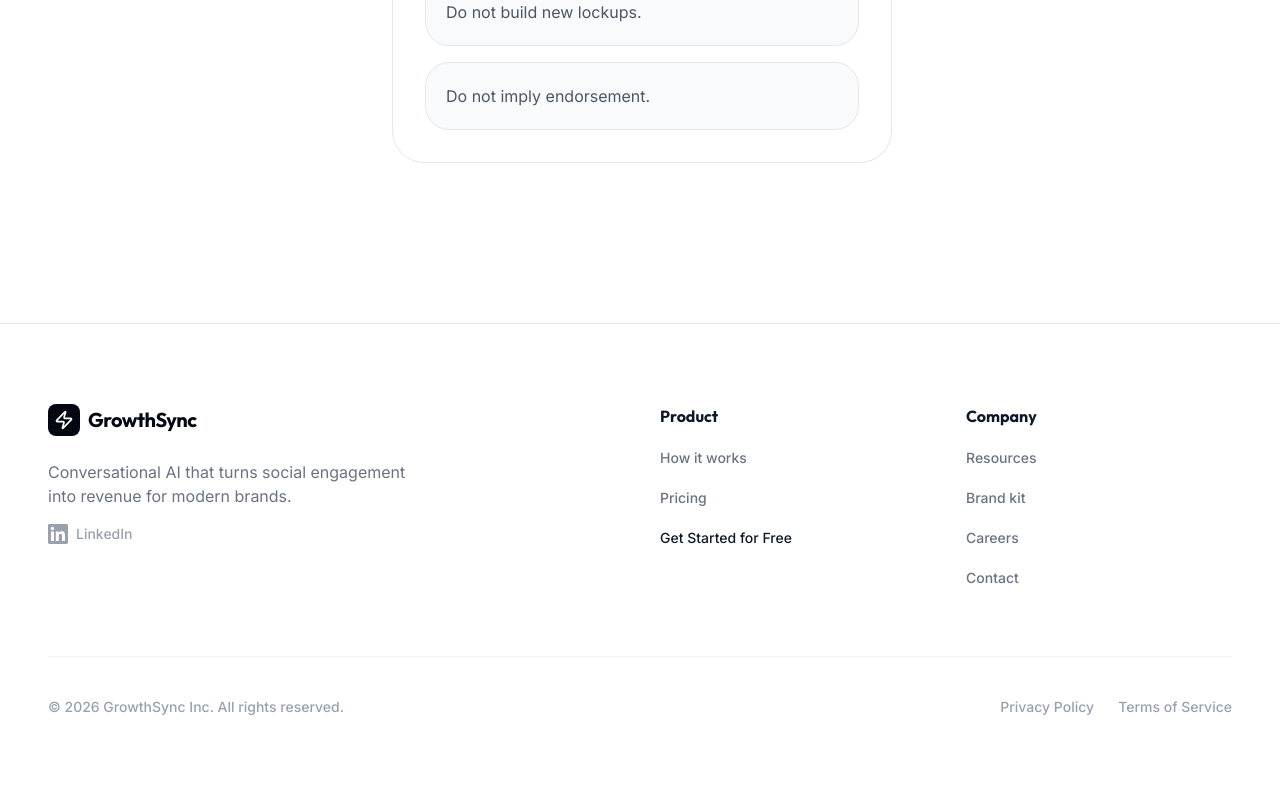
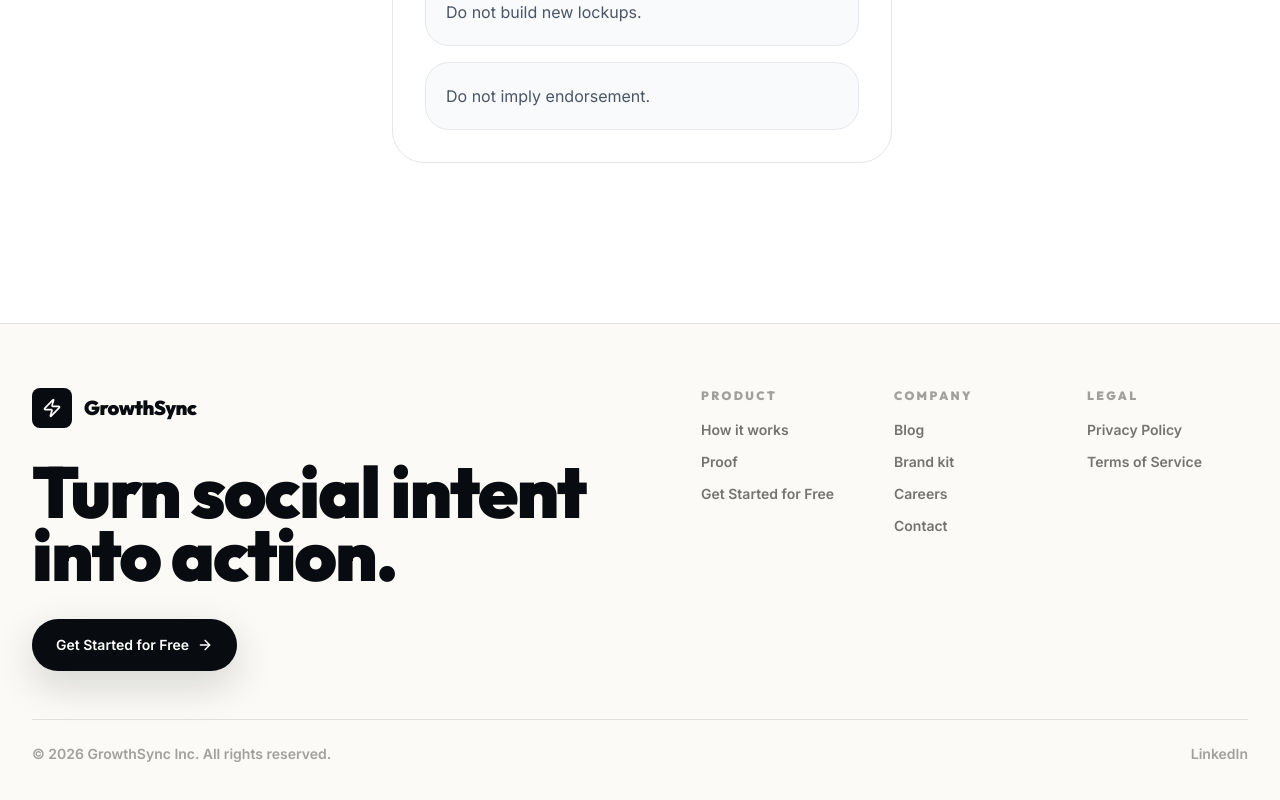
Before and after one commit to mjb4u2008/growth-sync-rebrand, a React (Vite) app: page /brand in a window 1280 px wide. Shown: the part 3922-4722 px from the top of the page. Before the commit the page ends 4687 px from the top, so only its background shows below. Built offline with nearby package versions, Linux system fonts and the light colour scheme.

Commit message:
Restore site footer

```diff
--- a/src/App.tsx
+++ b/src/App.tsx
@@ -21,11 +21,12 @@ function AppShell() {
   const isDesignCanvas = location.pathname === '/';
   const isGetStarted = location.pathname === '/get-started';
   const isBlogIndex = location.pathname === '/blog';
-  const shouldHideChrome = isInvestorDeck || isDesignCanvas || isGetStarted || isBlogIndex;
+  const shouldHideNavbar = isInvestorDeck || isDesignCanvas || isGetStarted || isBlogIndex;
+  const shouldHideFooter = isInvestorDeck;
 
   return (
     <div className="min-h-screen bg-white text-gray-900 font-sans selection:bg-teal-100 selection:text-teal-900">
-      {!shouldHideChrome && <Navbar />}
+      {!shouldHideNavbar && <Navbar />}
       <Routes>
         <Route path="/" element={<Home />} />
         <Route path="/pricing" element={<PricingPage />} />
@@ -40,7 +41,7 @@ function AppShell() {
         <Route path="/investor-deck" element={<InvestorDeck />} />
         <Route path="*" element={<NotFound />} />
       </Routes>
-      {!shouldHideChrome && <Footer />}
+      {!shouldHideFooter && <Footer />}
     </div>
   );
 }
--- a/src/components/Footer.tsx
+++ b/src/components/Footer.tsx
@@ -1,53 +1,84 @@
-import { Zap } from 'lucide-react';
+import { ArrowRight, Zap } from 'lucide-react';
 import { Link } from 'react-router-dom';
+
+const footerLinks = {
+  Product: [
+    { label: 'How it works', to: '/#how' },
+    { label: 'Proof', to: '/#proof' },
+    { label: 'Get Started for Free', to: '/get-started' },
+  ],
+  Company: [
+    { label: 'Blog', to: '/blog' },
+    { label: 'Brand kit', to: '/brand' },
+    { label: 'Careers', to: '/careers' },
+    { label: 'Contact', href: 'mailto:hello@growthsync.com' },
+  ],
+  Legal: [
+    { label: 'Privacy Policy', to: '/privacy' },
+    { label: 'Terms of Service', to: '/terms-of-service' },
+  ],
+};
 
 const Footer = () => {
   return (
-    <footer className="border-t border-gray-200 bg-white pt-16 pb-8 md:pt-20 md:pb-10">
-      <div className="max-w-7xl mx-auto px-4 md:px-12">
-        <div className="grid grid-cols-2 md:grid-cols-4 gap-8 md:gap-10 mb-12 md:mb-16">
-          <div className="col-span-2">
-            <div className="flex items-center gap-2 mb-4 md:mb-6">
-              <div className="w-8 h-8 rounded-lg bg-gray-950 flex items-center justify-center">
-                <Zap className="w-5 h-5 text-white" />
-              </div>
-              <span className="font-display font-bold text-xl tracking-tight text-gray-950">GrowthSync</span>
-            </div>
-            <p className="text-gray-500 max-w-sm text-sm md:text-base">
-              Conversational AI that turns social engagement into revenue for modern brands.
-            </p>
-            <a href="https://www.linkedin.com/company/growthsynchq" target="_blank" rel="noopener noreferrer" className="inline-flex items-center gap-2 mt-4 text-gray-400 hover:text-gray-900 transition-colors text-sm font-medium">
-              <svg className="w-5 h-5" fill="currentColor" viewBox="0 0 24 24"><path d="M20.447 20.452h-3.554v-5.569c0-1.328-.027-3.037-1.852-3.037-1.853 0-2.136 1.445-2.136 2.939v5.667H9.351V9h3.414v1.561h.046c.477-.9 1.637-1.85 3.37-1.85 3.601 0 4.267 2.37 4.267 5.455v6.286zM5.337 7.433a2.062 2.062 0 01-2.063-2.065 2.064 2.064 0 112.063 2.065zm1.782 13.019H3.555V9h3.564v11.452zM22.225 0H1.771C.792 0 0 .774 0 1.729v20.542C0 23.227.792 24 1.771 24h20.451C23.2 24 24 23.227 24 22.271V1.729C24 .774 23.2 0 22.222 0h.003z"/></svg>
-              LinkedIn
-            </a>
+    <footer className="border-t border-black/10 bg-[#fbfaf6] text-[#080b0f]">
+      <div className="mx-auto max-w-7xl px-5 py-12 md:px-8 md:py-16">
+        <div className="grid gap-10 lg:grid-cols-[1.15fr_1fr] lg:items-start">
+          <div>
+            <Link to="/" className="inline-flex items-center gap-3">
+              <span className="flex h-10 w-10 items-center justify-center rounded-lg bg-[#080b0f] text-white">
+                <Zap className="h-5 w-5" />
+              </span>
+              <span className="font-display text-xl font-black tracking-tight">GrowthSync</span>
+            </Link>
+
+            <h2 className="mt-8 max-w-2xl font-display text-5xl font-black leading-[0.88] tracking-tight md:text-7xl">
+              Turn social intent into action.
+            </h2>
+
+            <Link
+              to="/get-started"
+              className="mt-8 inline-flex items-center justify-center gap-2 rounded-full bg-[#080b0f] px-6 py-4 text-sm font-black text-white shadow-[0_14px_40px_rgba(8,11,15,0.16)] transition hover:-translate-y-0.5 hover:bg-black"
+            >
+              Get Started for Free
+              <ArrowRight className="h-4 w-4" />
+            </Link>
           </div>
 
-          <div>
-            <h4 className="font-bold text-gray-900 mb-4">Product</h4>
-            <ul className="space-y-3 text-gray-500 text-sm font-medium">
-              <li className="py-2 md:py-1"><Link to="/#how-it-works" className="hover:text-gray-900 transition-colors">How it works</Link></li>
-              <li className="py-2 md:py-1"><Link to="/pricing" className="hover:text-gray-900 transition-colors">Pricing</Link></li>
-              <li className="py-2 md:py-1"><span className="text-gray-900">Get Started for Free</span></li>
-            </ul>
-          </div>
-
-          <div>
-            <h4 className="font-bold text-gray-900 mb-4">Company</h4>
-            <ul className="space-y-3 text-gray-500 text-sm font-medium">
-              <li className="py-2 md:py-1"><Link to="/blog" className="hover:text-gray-900 transition-colors">Resources</Link></li>
-              <li className="py-2 md:py-1"><Link to="/brand" className="hover:text-gray-900 transition-colors">Brand kit</Link></li>
-              <li className="py-2 md:py-1"><Link to="/careers" className="hover:text-gray-900 transition-colors">Careers</Link></li>
-              <li className="py-2 md:py-1"><a href="mailto:hello@growthsync.com" className="hover:text-gray-900 transition-colors">Contact</a></li>
-            </ul>
+          <div className="grid gap-8 sm:grid-cols-3">
+            {Object.entries(footerLinks).map(([group, links]) => (
+              <div key={group}>
+                <h3 className="text-xs font-black uppercase tracking-[0.2em] text-black/36">{group}</h3>
+                <ul className="mt-4 grid gap-3 text-sm font-black text-black/54">
+                  {links.map((link) => (
+                    <li key={link.label}>
+                      {'href' in link ? (
+                        <a href={link.href} className="transition hover:text-[#080b0f]">
+                          {link.label}
+                        </a>
+                      ) : (
+                        <Link to={link.to} className="transition hover:text-[#080b0f]">
+                          {link.label}
+                        </Link>
+                      )}
+                    </li>
+                  ))}
+                </ul>
+              </div>
+            ))}
           </div>
         </div>
 
-        <div className="border-t border-gray-100 pt-8 flex flex-col md:flex-row justify-between items-center gap-4 text-sm font-medium text-gray-400">
+        <div className="mt-12 flex flex-col gap-4 border-t border-black/10 pt-6 text-sm font-bold text-black/36 md:flex-row md:items-center md:justify-between">
           <p>© {new Date().getFullYear()} GrowthSync Inc. All rights reserved.</p>
-          <div className="flex gap-6">
-            <Link to="/privacy" className="py-2 hover:text-gray-900 transition-colors">Privacy Policy</Link>
-            <Link to="/terms-of-service" className="py-2 hover:text-gray-900 transition-colors">Terms of Service</Link>
-          </div>
+          <a
+            href="https://www.linkedin.com/company/growthsynchq"
+            target="_blank"
+            rel="noopener noreferrer"
+            className="transition hover:text-[#080b0f]"
+          >
+            LinkedIn
+          </a>
         </div>
       </div>
     </footer>
```
